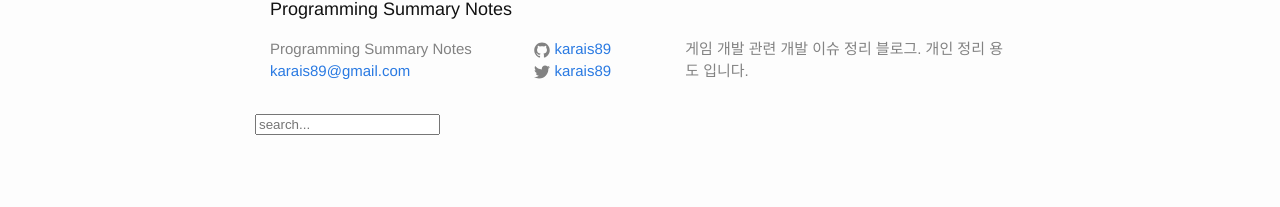
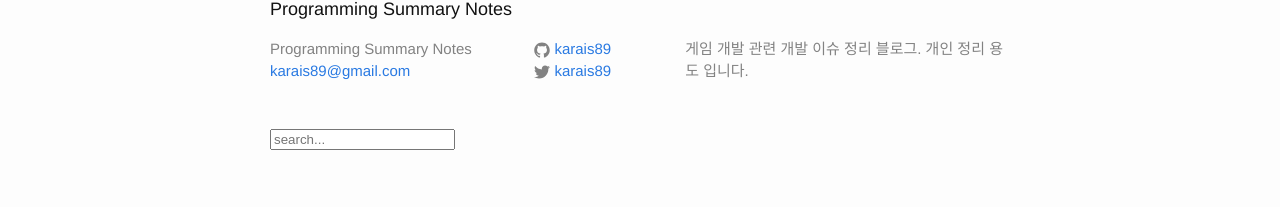
Before and after one commit to karais89/karais89.github.io_back, a Jekyll site: the page built from index.html, in a window 1280 px wide. Shown: the part 1549-1756 px from the top of the page. Built offline with Jekyll 4.4.1, drawn with Linux system fonts in a browser that asks for light colours; the list of posts is cut into pages by our own code; before the commit the page ends 1729 px from its top, so only the background shows below that.

Commit message:
Modify div class name

```diff
--- a/_includes/footer.html
+++ b/_includes/footer.html
@@ -37,7 +37,7 @@
       <div class="footer-col footer-col-3">
         <p>{{ site.description | escape }}</p>
       </div>
-      <div class="jekyll-search-box">
+      <div class="footer-col footer-col-4">
         <p>{% include search.html %}</p>
       </div>
     </div>
```
